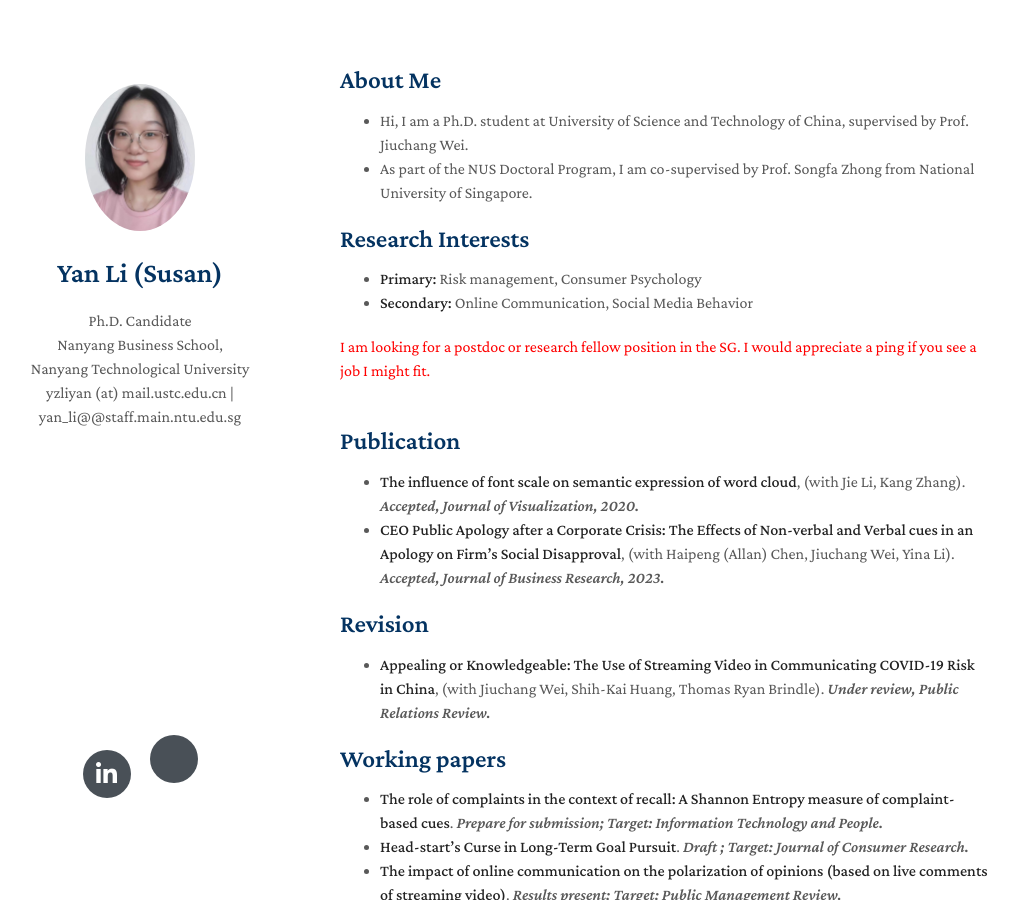
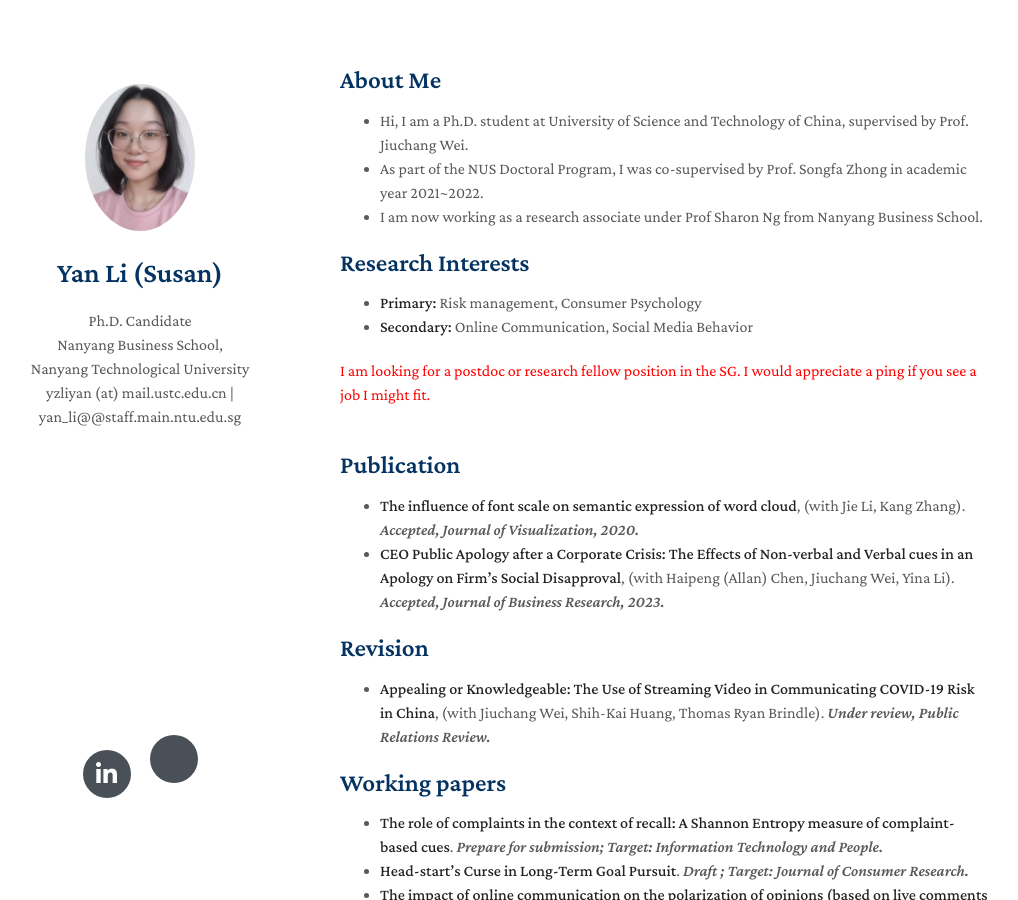
Before and after one commit to Yanli-susan/yanli-susan.github.io, a Jekyll site: the page built from index.md, in a window 1280 px wide and 900 px high. Shown: the whole window, without its empty margins (130-1148 px from the left). Built offline with Jekyll 4.4.1, drawn with Linux system fonts in a browser that asks for light colours; nearby versions of some CDN libraries; a style sheet for code colours, icons or effects is not loaded; our own code applies the rules of GitHub Pages for plain Markdown files.

Commit message:
Update index.md

```diff
--- a/index.md
+++ b/index.md
@@ -5,7 +5,8 @@ layout: homepage
 ## About Me
 
 - Hi, I am a Ph.D. student at University of Science and Technology of China, supervised by Prof. Jiuchang Wei.
-- As part of the NUS Doctoral Program, I am co-supervised by Prof. Songfa Zhong from National University of Singapore.
+- As part of the NUS Doctoral Program, I was co-supervised by Prof. Songfa Zhong in academic year 2021~2022.
+- I am now working as a research associate under Prof Sharon Ng from Nanyang Business School.
 
 ## Research Interests
 
```
